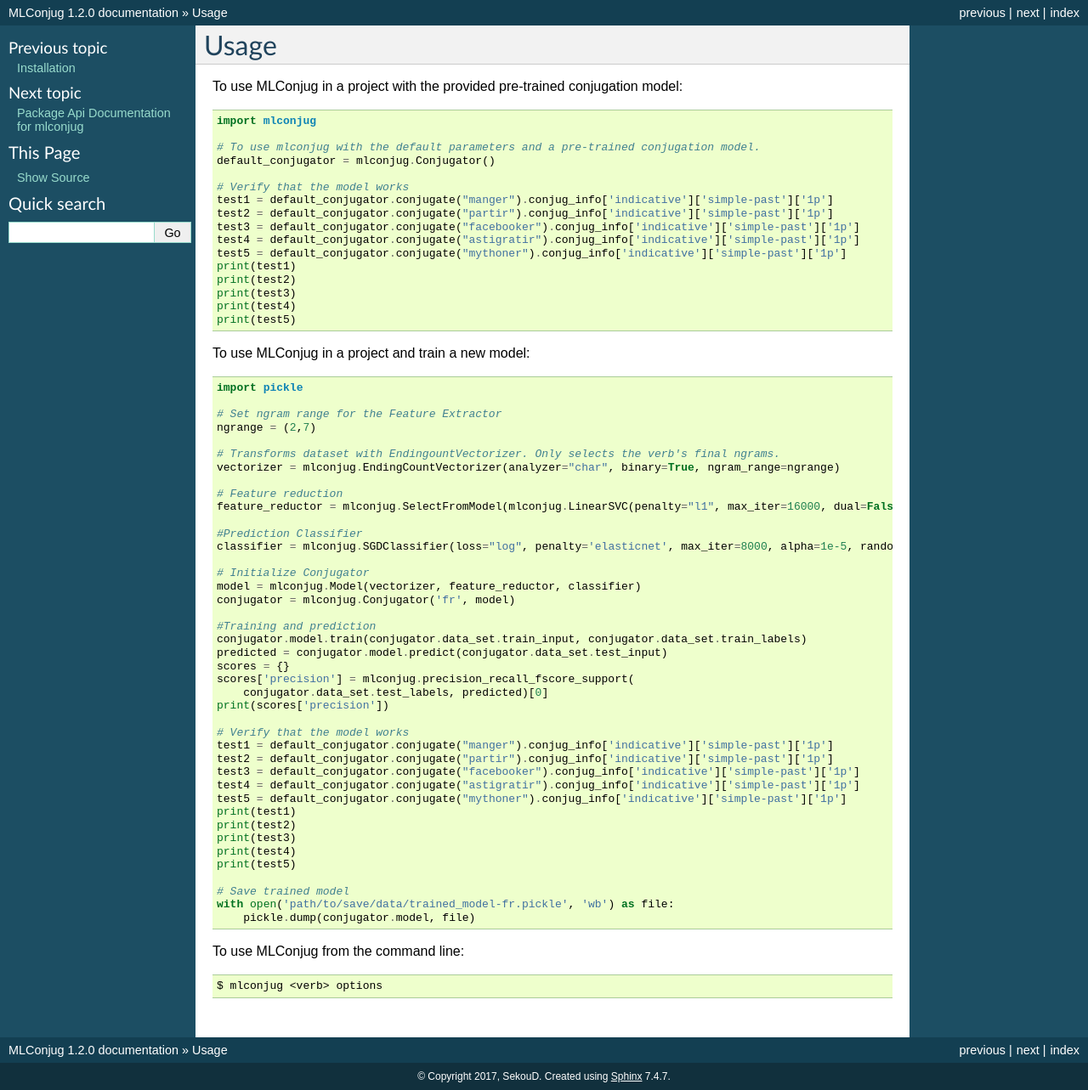
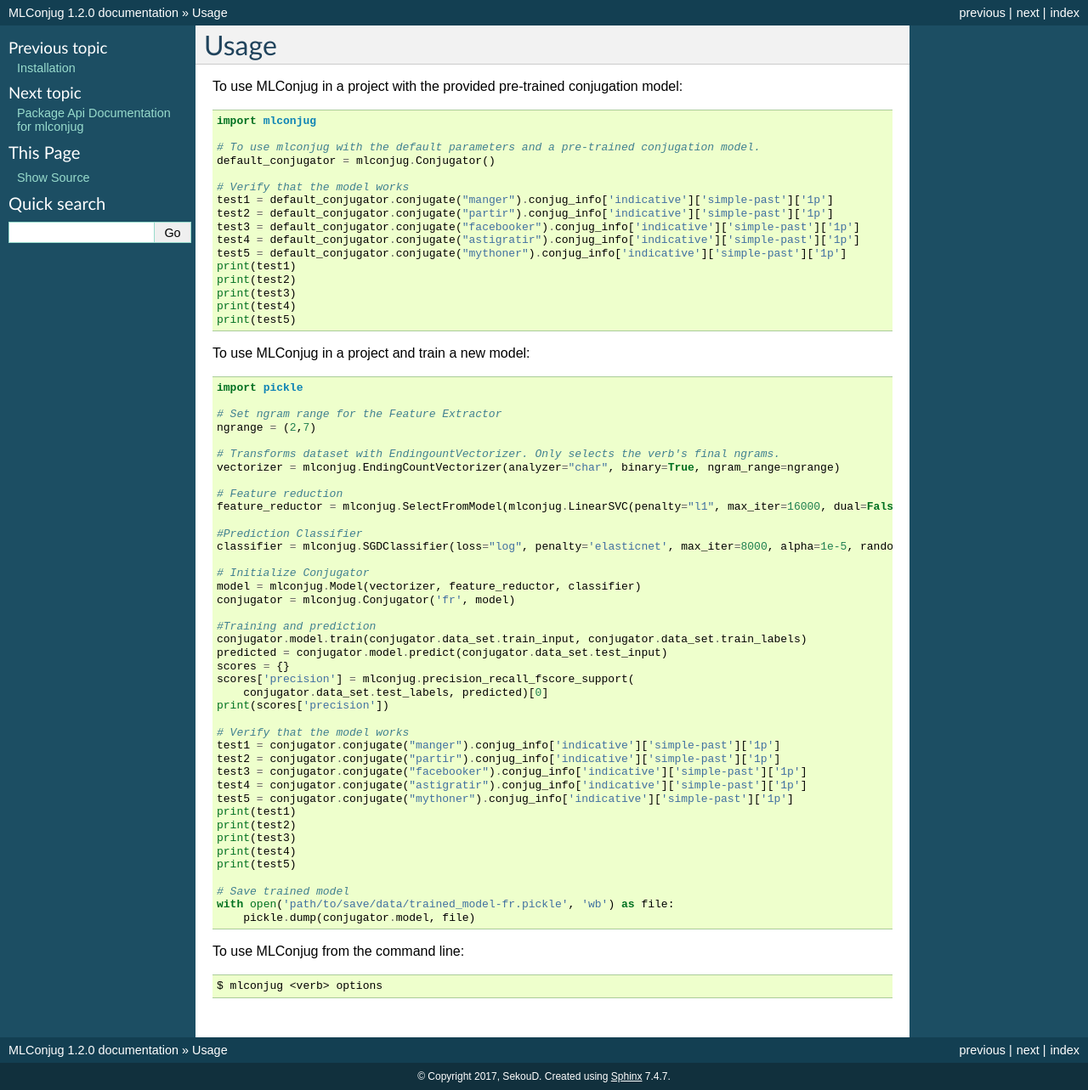
Before and after one commit to SekouD/mlconjug, a Sphinx documentation site: the page built from docs/usage.rst, in a window 1280 px wide. Shown: the whole page at 85% size. Built offline with Sphinx 7.4.7, drawn with Linux system fonts in a browser that asks for light colours.

Commit message:
Corrected typo.

```diff
--- a/docs/usage.rst
+++ b/docs/usage.rst
@@ -51,11 +51,11 @@ To use MLConjug in a project and train a new model::
     print(scores['precision'])
 
     # Verify that the model works
-    test1 = default_conjugator.conjugate("manger").conjug_info['indicative']['simple-past']['1p']
-    test2 = default_conjugator.conjugate("partir").conjug_info['indicative']['simple-past']['1p']
-    test3 = default_conjugator.conjugate("facebooker").conjug_info['indicative']['simple-past']['1p']
-    test4 = default_conjugator.conjugate("astigratir").conjug_info['indicative']['simple-past']['1p']
-    test5 = default_conjugator.conjugate("mythoner").conjug_info['indicative']['simple-past']['1p']
+    test1 = conjugator.conjugate("manger").conjug_info['indicative']['simple-past']['1p']
+    test2 = conjugator.conjugate("partir").conjug_info['indicative']['simple-past']['1p']
+    test3 = conjugator.conjugate("facebooker").conjug_info['indicative']['simple-past']['1p']
+    test4 = conjugator.conjugate("astigratir").conjug_info['indicative']['simple-past']['1p']
+    test5 = conjugator.conjugate("mythoner").conjug_info['indicative']['simple-past']['1p']
     print(test1)
     print(test2)
     print(test3)
```
